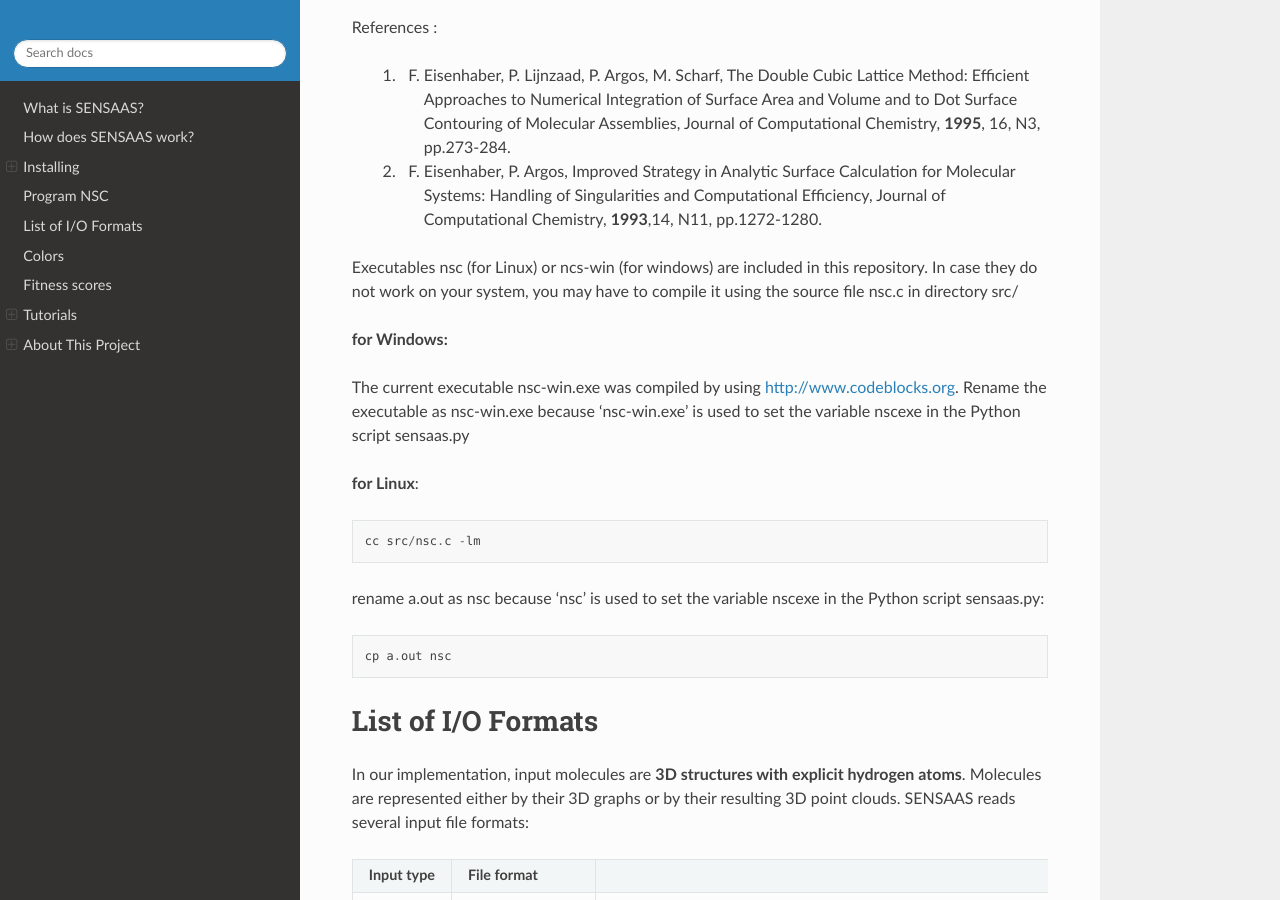
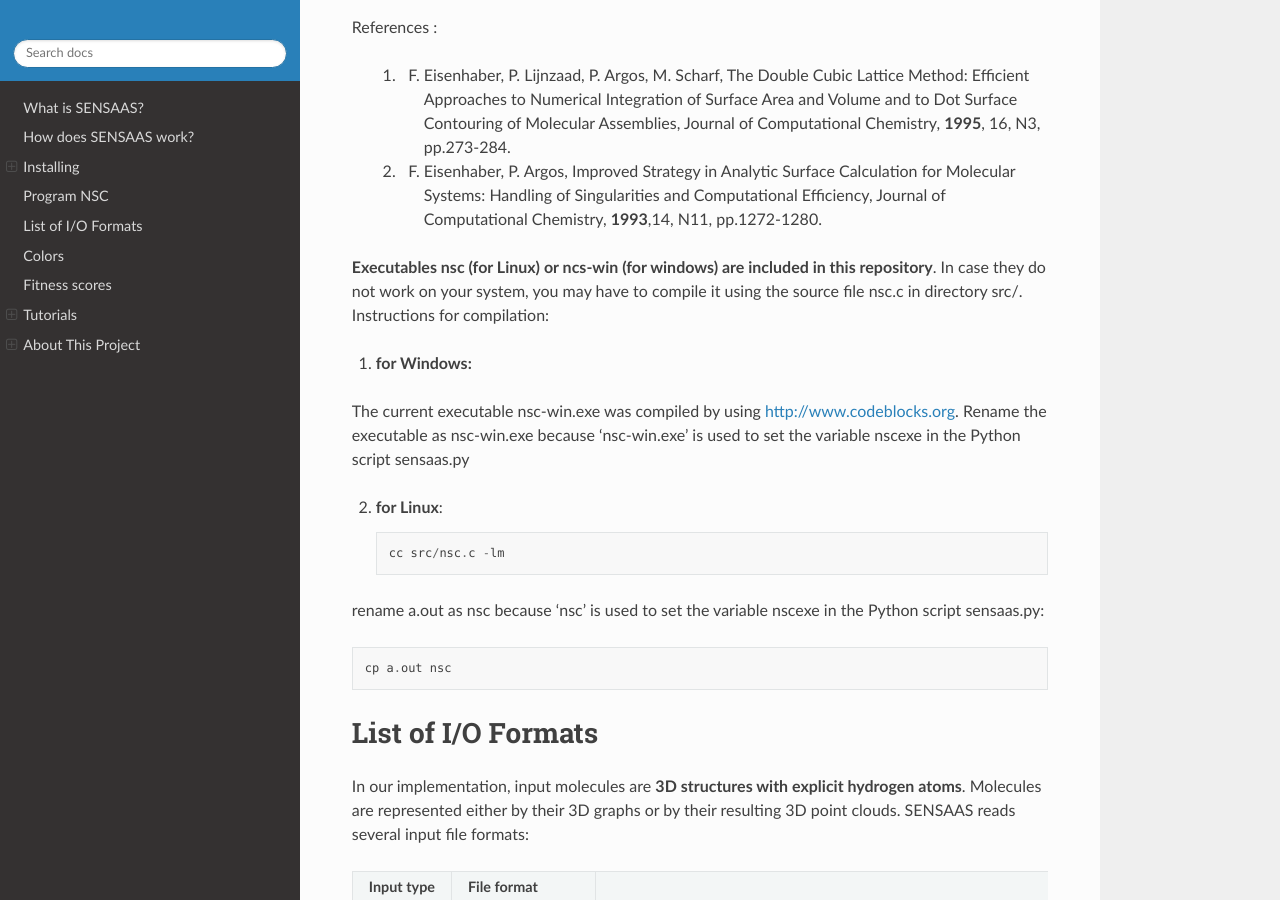
Before and after one commit to SENSAAS/sensaas, a Sphinx documentation site: the page built from docs/index.rst, in a window 1280 px wide and 900 px high, scrolled down 3426 px. Built offline with Sphinx 7.4.7 and the Read the Docs theme 2.0.0, drawn with Linux system fonts in a browser that asks for light colours.

Commit message:
Update index.rst

```diff
--- a/docs/index.rst
+++ b/docs/index.rst
@@ -121,19 +121,19 @@ References :
    1. F. Eisenhaber, P. Lijnzaad, P. Argos, M. Scharf, The Double Cubic Lattice Method: Efficient Approaches to Numerical Integration of Surface Area and Volume and to Dot Surface Contouring of Molecular Assemblies, Journal of Computational Chemistry, **1995**, 16, N3, pp.273-284.
    2. F. Eisenhaber, P. Argos, Improved Strategy in Analytic Surface Calculation for Molecular Systems: Handling of Singularities and Computational Efficiency, Journal of Computational Chemistry, **1993**,14, N11, pp.1272-1280.
 
-Executables nsc (for Linux) or ncs-win (for windows) are included in this repository. In case they do not work on your system, you may have to compile it using the source file nsc.c in directory src/
+**Executables nsc (for Linux) or ncs-win (for windows) are included in this repository**. In case they do not work on your system, you may have to compile it using the source file nsc.c in directory src/. Instructions for compilation:
 
-**for Windows:**
+1. **for Windows:**
 
 The current executable nsc-win.exe was compiled by using http://www.codeblocks.org. Rename the executable as nsc-win.exe because 'nsc-win.exe' is used to set the variable nscexe in the Python script sensaas.py
 
-**for Linux**::
+2. **for Linux**::
 
-   cc src/nsc.c -lm
+	cc src/nsc.c -lm
 
 rename a.out as nsc because 'nsc' is used to set the variable nscexe in the Python script sensaas.py::
 
-   cp a.out nsc
+	cp a.out nsc
 
 
 List of I/O Formats
```
